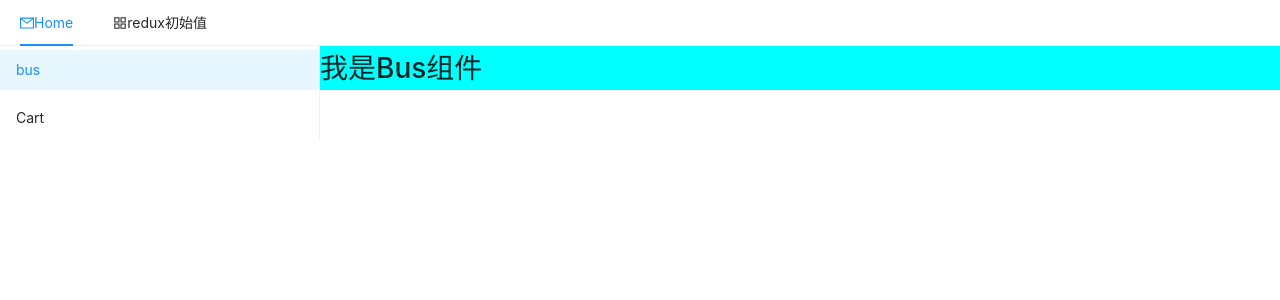
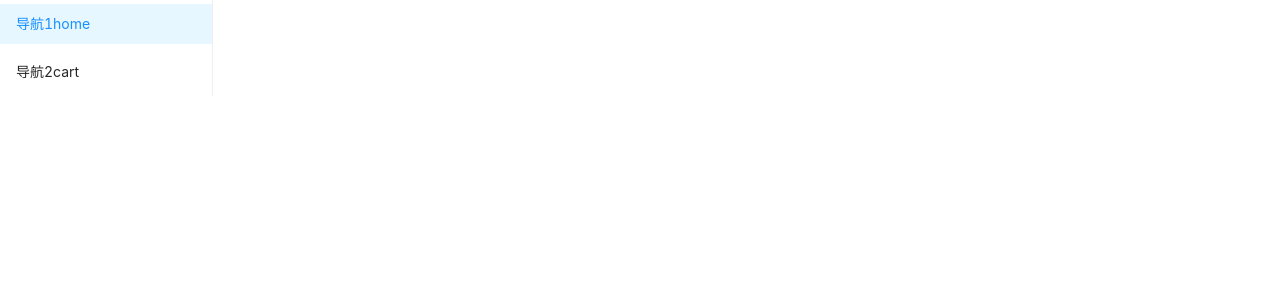
Before and after one commit to 24min/reactList, a React (Create React App) app: page /home/bus in a window 1280 px wide. Shown: the top 300 px of the page. Built offline with nearby package versions, Linux system fonts and the light colour scheme.

Commit message:
起床  上班啦

```diff
--- a/src/App.js
+++ b/src/App.js
@@ -2,14 +2,15 @@
  * @Author: 24min
  * @Date: 2020-04-01 19:41:09
  * @LastEditors: 24min
- * @LastEditTime: 2020-04-06 14:41:17
+ * @LastEditTime: 2020-04-08 08:06:11
  * @Description: file content
  */
 import React from 'react';
 import './App.css';
 import Home from './views/home/home'
-import Bus from './views/home/Bus'
-import { Menu } from 'antd'
+import Cart from './views/cart/cart'
+import Login from './views/login/login'
+import { Menu, Row, Col } from 'antd'
 import {
   MailOutlined,
   AppstoreOutlined,
@@ -19,90 +20,77 @@ import {
   BrowserRouter as Router,
   Switch,
   Route,
-  Link
+  Link,
+  useHistory
 } from "react-router-dom";
-import { connect } from 'react-redux';
-import secondHead  from "./action/testAction"
-/**routes可以单独抽出 做一个公共路由配置的地方 在feature-v0.1上 可以重新考虑下 这边的架构处理*/
-const routes = [
-  {
-    path: "/sandwiches",
-    component: Sandwiches
-  },
-  {
-    path: "/Home",
-    component: Home,
-    routes: [
-      {
-        path: "/home/bus",
-        component: Bus
-      },
-      {
-        path: "/home/cart",
-        component: Cart
-      }
-    ]
-  }
-];
-/**bus和cart 是一个具体的页面 */
-// function Bus() {
-//   return <h3>我是home/Bus组件</h3>;
+
+// function Cart() {
+//   return <h3>我是home/cart</h3>;
 // }
-
-function Cart() {
-  return <h3>我是home/cart</h3>;
-}
 function NoMatch() {
   return <h3>没有找到！！</h3>
 }
+const AppRoute = {
+  login: {
+    path: '/login',
+    component: Login
+  },
+  home: {
+    path: '/home',
+    component: Home
+  },
+  cart: {
+    path: '/cart',
+    component: Cart
+  }
+}
 
+const navList = [{
+  name: '导航1home',
+  name_en: "home",
+  route: "/home"
+},
+{
+  name: '导航2cart',
+  name_en: "cart",
+  route: "/cart"
+}]
 class App extends React.PureComponent {
-  componentDidMount() {
-    // 触发action操作
-    this.props.secondHead();
+  componentDidMount(){
+    console.log('ssss',this.props)
   }
   render() {
     return (
-      <Router>
+      <Router history={useHistory}>
         <div>
-          {/* 定义一个头部数组 用map循环输出导航菜单 会更好 */}
-          <Menu mode="horizontal" defaultSelectedKeys={['home']}>
-            <Menu.Item key="home">
-              <MailOutlined />
-              <Link to="/home">Home</Link>
-            </Menu.Item>
-            <Menu.Item key="app" >
-              <AppstoreOutlined />
-              <Link to="/sandwiches">{this.props.secondHeader}</Link>
-            </Menu.Item>
-          </Menu>
-          <Switch>
-            {routes.map((route, i) => (
-              <RouteWithSubRoutes key={i} {...route} />
-            ))}
-            <Route path="*">
-              <NoMatch />
-            </Route>
-          </Switch>
+          <Row>
+            <Col span={4}>
+              <Menu defaultSelectedKeys={['home']}>
+                {navList.map(item => (
+                  <Menu.Item key={item.name_en}>
+                    <Link to={item.route}>{
+                      item.name
+                    }</Link>
+                  </Menu.Item>
+                ))}
+              </Menu>
+            </Col>
+            <Col span={19} offset={1}>
+                <Switch>
+                  {/* <Route exact path="/home" component={Home}></Route>
+                  <Route exact path="/cart" component={Cart}></Route> */}
+                  {Object.keys(AppRoute).map(key => {
+                    let item = AppRoute[key];
+                    return (<Route key={key} exact path={item.path} component={item.component} />)
+                  })}
+                </Switch>
+            </Col>
+          </Row>
         </div>
       </Router>)
   }
 };
 
-// A special wrapper for <Route> that knows how to
-// handle "sub"-routes by passing them in a `routes`
-// prop to the component it renders.
-function RouteWithSubRoutes(route) {
-  return (
-    <Route
-      path={route.path}
-      render={props => (
-        // pass the sub-routes down to keep nesting
-        <route.component {...props} routes={route.routes} />
-      )}
-    />
-  );
-}
 
 function Sandwiches() {
   return <h2>Sandwiches</h2>;
@@ -110,7 +98,7 @@ function Sandwiches() {
 const mapStateToProps = state => ({
   secondHeader: state.test.secondHeader,
 })
-export default connect(mapStateToProps, { secondHead })(App)
+export default App
 // function Tacos({ routes }) {
 //   return (
 //     <div>
--- a/src/action/testAction.js
+++ /dev/null
@@ -1,16 +0,0 @@
-/*
- * @Author: 24min
- * @Date: 2020-04-06 13:19:51
- * @LastEditors: 24min
- * @LastEditTime: 2020-04-06 14:15:26
- * @Description: file content
- */
-const TEST_SECOND_HEADER = "TEST_SECOND_HEADER"
-
-const secondHead = (init="redux初始值") => dispatch => {
-    dispatch({
-        type: TEST_SECOND_HEADER,
-        payload: [init]
-    })
-}
-export default secondHead
--- a/src/index.js
+++ b/src/index.js
@@ -2,7 +2,7 @@
  * @Author: 24min
  * @Date: 2020-04-01 19:41:09
  * @LastEditors: 24min
- * @LastEditTime: 2020-04-06 14:11:10
+ * @LastEditTime: 2020-04-08 08:08:44
  * @Description: file content
  */
 import React from 'react';
@@ -10,16 +10,14 @@ import ReactDOM from 'react-dom';
 import './index.css';
 import App from './App';
 import * as serviceWorker from './serviceWorker';
-import { Provider } from 'react-redux';
-import { createStore,applyMiddleware} from 'redux'
-import thunk from 'redux-thunk';
-import reducer from './reduer/index'
+import { createStore } from 'redux'
+import { Provider } from 'react-redux'
+import reducer from './store/reducer/reducer'
 // const initialState = {};
-const middleware = [thunk];
-const store = createStore(reducer,{},applyMiddleware(...middleware))
+const store = createStore(reducer)
 ReactDOM.render(
   <Provider store={store}>
-    <App />
+      <App />
   </Provider>
   ,
   document.getElementById('root')
--- a/src/reduer/index.js
+++ /dev/null
@@ -1,15 +0,0 @@
-/*
- * @Author: 24min
- * @Date: 2020-04-06 09:07:57
- * @LastEditors: 24min
- * @LastEditTime: 2020-04-06 13:50:54
- * @Description: 最后合并的总的reducer
- */
-import { combineReducers } from 'redux'
-import testReducer from './testResucer'
-
-
-const reducer = combineReducers({
-    test:testReducer
-})
-export default  reducer
--- a/src/reduer/testResucer.js
+++ /dev/null
@@ -1,24 +0,0 @@
-/*
- * @Author: 24min
- * @Date: 2020-04-06 13:15:02
- * @LastEditors: 24min
- * @LastEditTime: 2020-04-06 14:09:40
- * @Description: file content
- */
-const TEST_SECOND_HEADER = "TEST_SECOND_HEADER"
- const initState = {
-     secondHeader:[]
- }
-const testReducer = (state=initState,action)=>{
-    switch(action.type){
-        case TEST_SECOND_HEADER:{
-            return {
-                ...state,
-                secondHeader:action.payload
-            }
-        }
-        default:
-           return state;
-    }
-}
- export default testReducer
--- /dev/null
+++ b/src/store/reducer/reducer.js
@@ -0,0 +1,17 @@
+/*
+ * @Author: 24min
+ * @Date: 2020-04-08 07:56:16
+ * @LastEditors: 24min
+ * @LastEditTime: 2020-04-08 08:00:30
+ * @Description: file content
+ */
+export default (state = 0, action) => {
+    switch (action.type) {
+      case 'INCREMENT':
+        return state + 1
+      case 'DECREMENT':
+        return state - 1
+      default:
+        return state
+    }
+  }
--- /dev/null
+++ b/src/views/cart/cart.js
@@ -0,0 +1,24 @@
+/*
+ * @Author: 24min
+ * @Date: 2020-04-08 07:50:07
+ * @LastEditors: 24min
+ * @LastEditTime: 2020-04-08 08:04:36
+ * @Description: file content
+ */
+
+import React from 'react'
+import {Button } from 'antd'
+export default class Cart extends React.PureComponent {
+    pushRouter(){
+        console.log('this.props',this.props.store)
+        this.props.history.push('/login')
+    }
+    render() {
+        return (
+            <div>
+                <h1>Cart 测试</h1>
+                <Button onClick={this.pushRouter.bind(this)}>路由点击Login</Button>
+            </div>
+        )
+    }
+}
--- a/src/views/home/Bus.js
+++ /dev/null
@@ -1,28 +0,0 @@
-/*
- * @Author: 24min
- * @Date: 2020-04-06 14:16:28
- * @LastEditors: 24min
- * @LastEditTime: 2020-04-06 14:47:51
- * @Description: file content
- */
-import React from 'react';
-import secondHead from '../../action/testAction'
-import { connect } from 'react-redux';
-class Bus extends React.PureComponent {
-
-    componentDidMount() {
-        // 触发action操作
-        this.props.secondHead('bus触发action');
-      }
-    render() {
-        return (
-            <h1 className="home-header">我是Bus组件</h1>
-        )
-
-    }
-}
-
-const mapStateToProps = state => ({
-    secondHeader: state.test.secondHeader,
-  })
-  export default connect(mapStateToProps, { secondHead })(Bus)
--- a/src/views/home/home.js
+++ b/src/views/home/home.js
@@ -2,7 +2,7 @@
  * @Author: 24min
  * @Date: 2020-04-01 20:06:26
  * @LastEditors: 24min
- * @LastEditTime: 2020-04-06 14:16:09
+ * @LastEditTime: 2020-04-08 07:44:14
  * @Description: file content
  */
 import React from 'react';
@@ -16,33 +16,24 @@ import {
 export default class Home extends React.PureComponent {
     constructor(props) {
         super(props)
-        const { routes } = props
-        this.routes = routes
-        console.log('props', props)
     }
     render() {
-        console.log('sss', this.routes)
-        console.log('sss', this.props)
         return (
             <div>
                 <Row>
                     <Col span={6}>
-                        <Menu defaultSelectedKeys={['bus']}>
+                        Home
+                        {/* <Menu defaultSelectedKeys={['bus']}>
                             <Menu.Item key="bus">
                                 <Link to="/home/bus">bus</Link>
                             </Menu.Item>
                             <Menu.Item key="Cart" >
                                 <Link to="/home/Cart">Cart</Link>
                             </Menu.Item>
-                        </Menu>
+                        </Menu> */}
                         {/* 左导航 */}
                     </Col>
                     <Col span={18}>
-                        <Switch>
-                            {this.routes.map((route, index) => (
-                                <Route path={route.path} key={index} component={route.component}></Route>
-                            ))}
-                        </Switch>
                     </Col>
                 </Row>
 
--- a/src/views/login/login.js
+++ b/src/views/login/login.js
@@ -2,6 +2,14 @@
  * @Author: 24min
  * @Date: 2020-04-01 19:48:53
  * @LastEditors: 24min
- * @LastEditTime: 2020-04-01 19:48:53
+ * @LastEditTime: 2020-04-08 07:27:17
  * @Description: file content
  */
+import React from 'react'
+export default class Login extends React.PureComponent{
+    render(){
+        return(
+            <h1>登录</h1>
+        )
+    }
+}
```
Also changed, not shown: src/views/home/fanjf.js (deleted, +0 -17 lines), src/views/home/test.js (deleted, +0 -17 lines).
